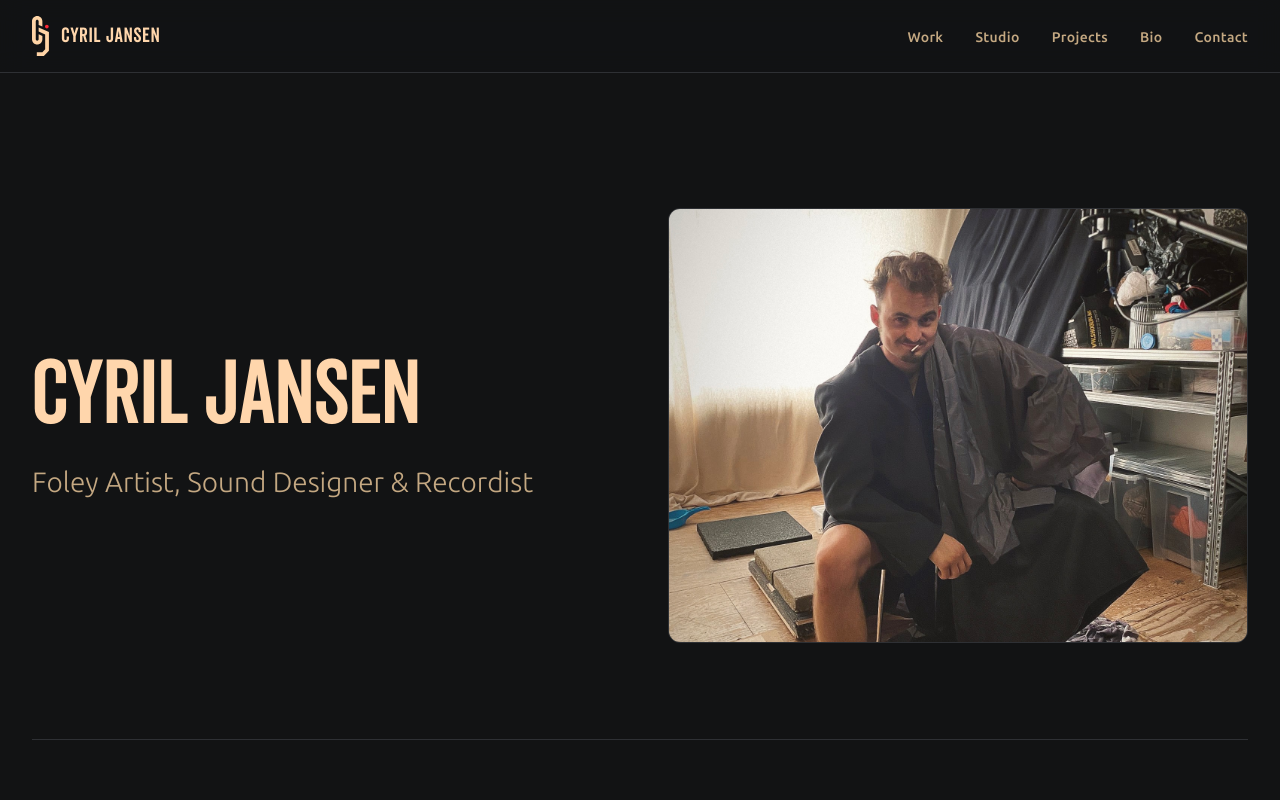
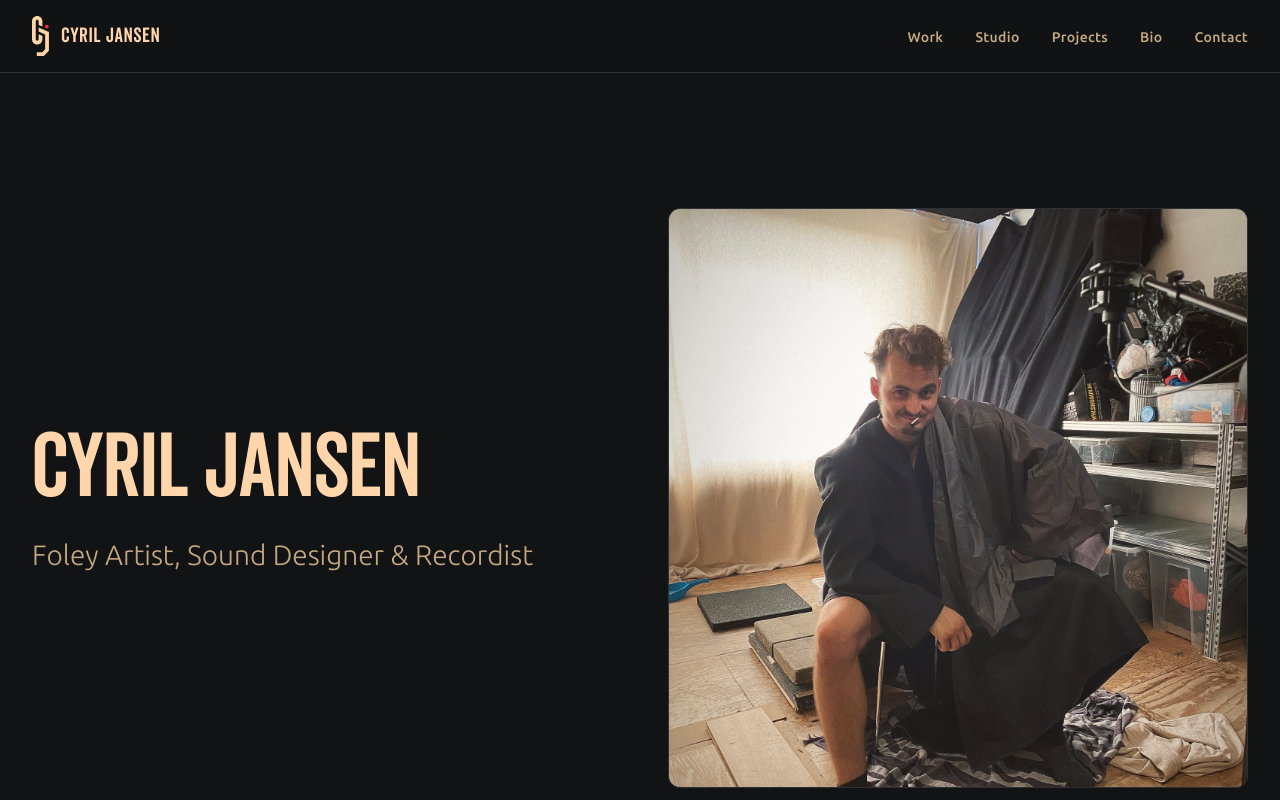
Before and after one commit to Michelvanderput/cj, a React (Vite) app: page / in a window 1280 px wide. Shown: the top 800 px of the page. Built offline with nearby package versions, Linux system fonts and the light colour scheme.

Commit message:
Update hero photo aspect ratio from 4:3 to square on Home page

```diff
--- a/src/pages/Home.tsx
+++ b/src/pages/Home.tsx
@@ -63,7 +63,7 @@ const Home = () => {
               Foley Artist, Sound Designer & Recordist
             </p>
           </div>
-          <div data-hero-photo className="aspect-[4/3] rounded-lg overflow-hidden border border-brd bg-surface-elevated relative">
+          <div data-hero-photo className="aspect-square rounded-lg overflow-hidden border border-brd bg-surface-elevated relative">
             <OptimizedImage
               src="/img/CAT_HOME/CJ_STUART_WIZARD.jpg"
               alt="Cyril Jansen at work"
```
